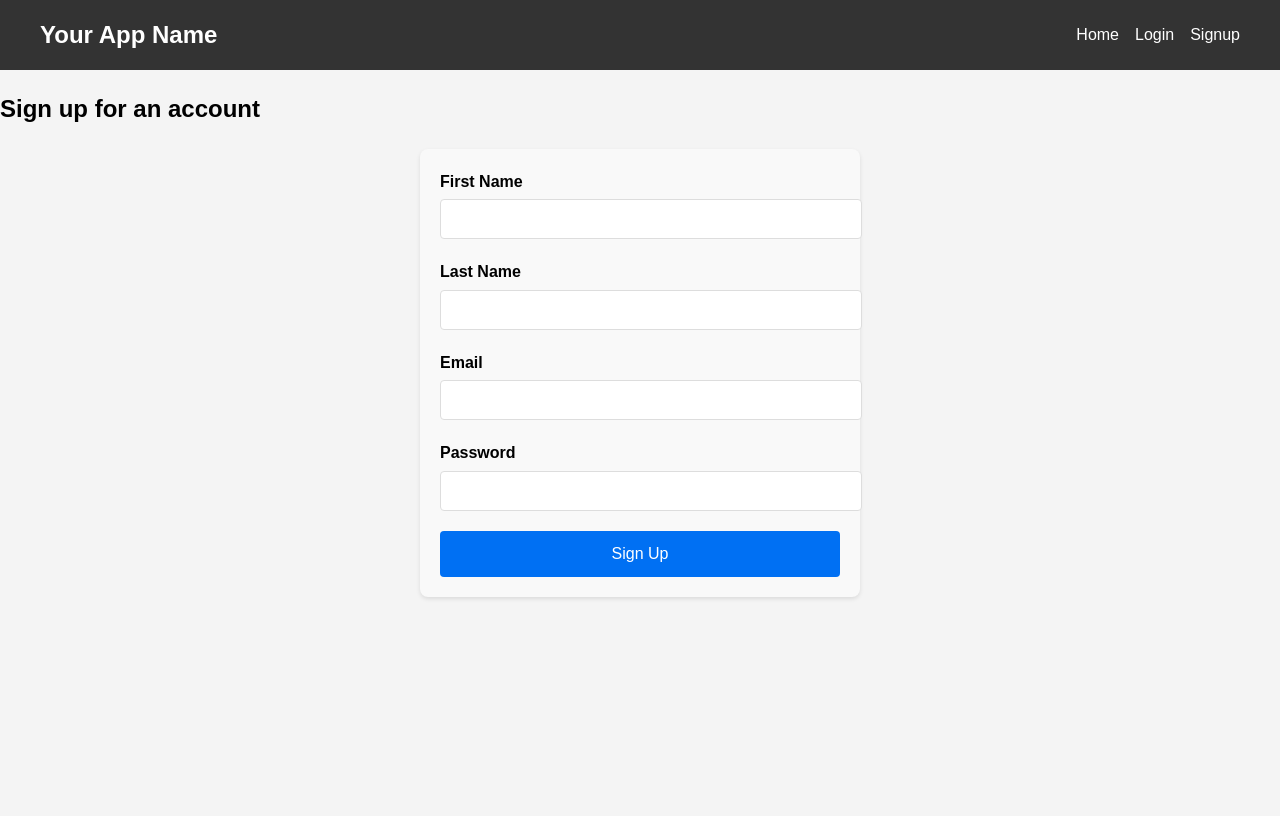
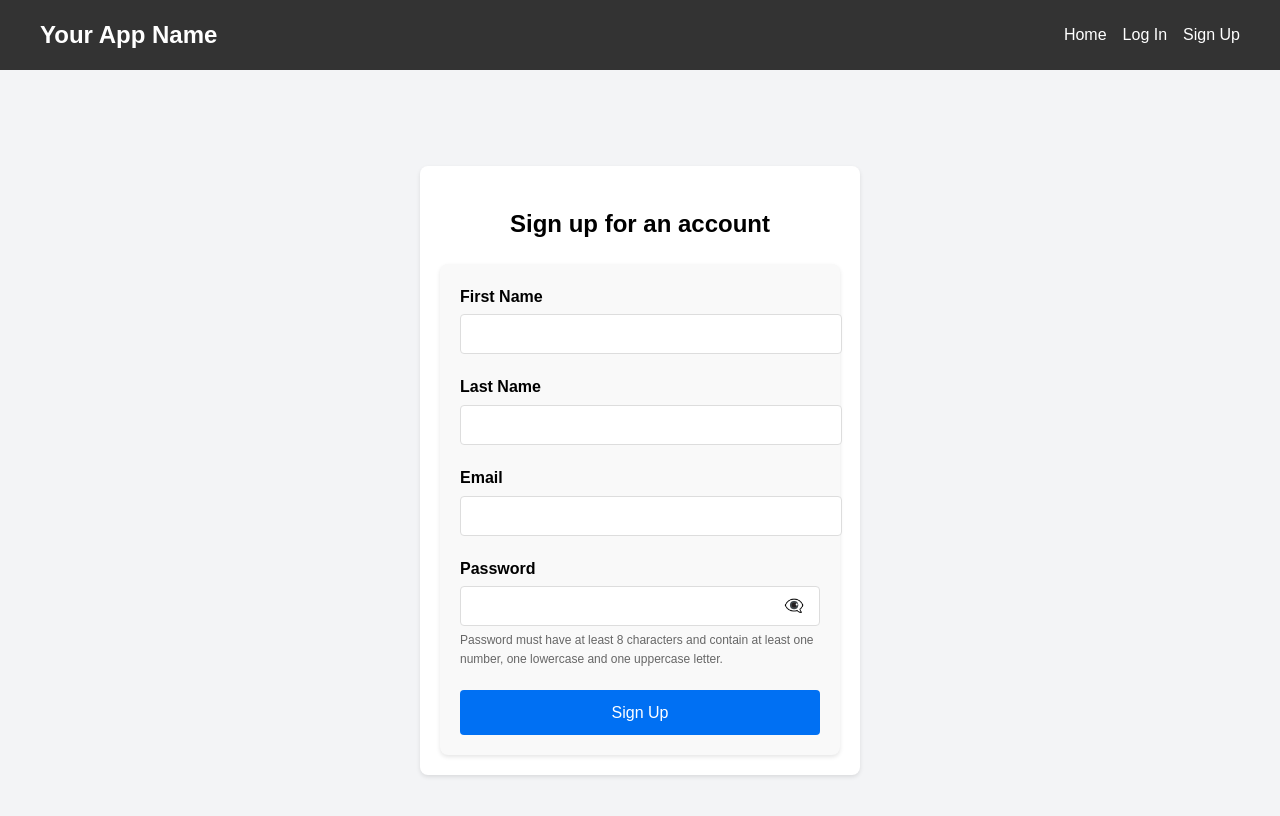
Before and after one commit to Thomaaseth/Warrantly, a Next.js app in the folder frontend/: page /signup in a window 1280 px wide. Shown: the top 816 px of the page. Built offline with nearby package versions, Linux system fonts and the light colour scheme; no server answers.

Commit message:
added qol and proper error handling

```diff
--- /dev/null
+++ b/frontend/src/app/login/Login.module.css
@@ -0,0 +1,29 @@
+.container {
+    min-height: 100vh;
+    display: flex;
+    align-items: center;
+    justify-content: center;
+    background-color: #f3f4f6;
+  }
+
+  .formWrapper {
+    max-width: 400px;
+    width: 100%;
+    padding: 20px;
+    background-color: white;
+    border-radius: 8px;
+    box-shadow: 0 2px 4px rgba(0, 0, 0, 0.1);
+  }
+
+  .title {
+    font-size: 24px;
+    font-weight: bold;
+    text-align: center;
+    margin-bottom: 20px;
+  }
+
+  .error {
+    color: #d32f2f;
+    text-align: center;
+    margin-bottom: 10px;
+  }
--- /dev/null
+++ b/frontend/src/app/signup/Signup.module.css
@@ -0,0 +1,29 @@
+.container {
+    min-height: 100vh;
+    display: flex;
+    align-items: center;
+    justify-content: center;
+    background-color: #f3f4f6;
+  }
+
+  .formWrapper {
+    max-width: 400px;
+    width: 100%;
+    padding: 20px;
+    background-color: white;
+    border-radius: 8px;
+    box-shadow: 0 2px 4px rgba(0, 0, 0, 0.1);
+  }
+
+  .title {
+    font-size: 24px;
+    font-weight: bold;
+    text-align: center;
+    margin-bottom: 20px;
+  }
+
+  .error {
+    color: #d32f2f;
+    text-align: center;
+    margin-bottom: 10px;
+  }
--- a/frontend/src/app/signup/page.js
+++ b/frontend/src/app/signup/page.js
@@ -3,9 +3,10 @@
 import { useState } from 'react';
 import { useRouter } from 'next/navigation';
 import AuthForm from '@/components/AuthForms';
-// import { signup } from '@/lib/api';
 import { useAuth } from '@/context/AuthContext';
 import { toast } from 'react-toastify';
+import { TOAST_MESSAGES } from '@/utils/toastMessage';
+import styles from './Signup.module.css'
 
 export default function Signup() {
     const [error, setError] = useState('');
@@ -18,20 +19,23 @@ export default function Signup() {
             toast.success(TOAST_MESSAGES.SIGNUP_SUCCESS);
             router.push('/login');
         } catch (err) {
-            setError(err.message || 'An error occured during signup. Please try again.');
-            toast.error('An error occurred during signup.')
+            console.error('Signup error:', err);
+            setError(err.message || 'An error occurred during signup');
+            if (err.message === 'User already exists.') {
+                toast.error(TOAST_MESSAGES.ACCOUNT_EXISTS);
+            } else {
+                toast.error(TOAST_MESSAGES.GENERIC_ERROR);
+            }
         }
     };
 
     return (
-        <div className="min-h-screen flex items-center justify-center bg-gray-50 py-12 px-4 sm:px-6 lg:px-8">
-        <div className="max-w-md w-full space-y-8">
-          <div>
-            <h2 className="mt-6 text-center text-3xl font-extrabold text-gray-900">Sign up for an account</h2>
-          </div>
-          {error && <p className="text-center text-red-600">{error}</p>}
-          <AuthForm onSubmit={handleSignup} isSignup={true} />
+        <div className={styles.container}>
+            <div className={styles.formWrapper}>
+                <h2 className={styles.title}>Sign up for an account</h2>
+                {error && <p className={styles.error}>{error}</p>}
+                <AuthForm onSubmit={handleSignup} isSignup={true} />
+            </div>
         </div>
-      </div>
-    )
+    );
 }
--- a/frontend/src/components/AuthForms.js
+++ b/frontend/src/components/AuthForms.js
@@ -1,13 +1,23 @@
 "use client"
 
+import React, { useState } from 'react';
 import { useForm } from 'react-hook-form';
 import { yupResolver } from '@hookform/resolvers/yup';
 import * as yup from 'yup';
 import styles from './AuthForms.module.css';
 
 const schema = yup.object().shape({
-    email: yup.string().email('Invalid email').required('Email is required'),
-    password: yup.string().min(8, 'Password must be at least 8 characters.').required('Password is required.'),
+  email: yup
+    .string()
+    .email('Please provide a valid email address.')
+    .required('Email is required.'),
+  password: yup
+    .string()
+    .matches(
+      /(?=.*\d)(?=.*[a-z])(?=.*[A-Z]).{8,}/,
+      'Password must have at least 8 characters and contain at least one number, one lowercase and one uppercase letter.'
+    )
+    .required('Password is required.'),
   firstName: yup.string().when('isSignup', {
     is: true,
     then: yup.string().required('First name is required.'),
@@ -19,10 +29,13 @@ const schema = yup.object().shape({
 });
 
 export default function AuthForm({ onSubmit, isSignup }) {
+    const [showPassword, setShowPassword] = useState(false);
     const { register, handleSubmit, formState: { errors } } = useForm({
         resolver: yupResolver(schema),
         context: { isSignup },
     });
+
+    const togglePasswordVisibility = () => setShowPassword(!showPassword);
 
     return (
       <form onSubmit={handleSubmit(onSubmit)} className={styles.form}>
@@ -62,13 +75,27 @@ export default function AuthForm({ onSubmit, isSignup }) {
         </div>
         <div className={styles.formGroup}>
           <label htmlFor="password" className={styles.label}>Password</label>
+            <div className={styles.passwordInput}>
               <input
-                    type="password"
+                type={showPassword ? "text" : "password"}
                 id="password"
                 {...register('password')}
                 className={styles.input}
               />
+              <button
+              type="button"
+              onClick={togglePasswordVisibility}
+              className={styles.passwordToggle}
+              >
+                 {showPassword ? '👁️' : '👁️‍🗨️'}
+              </button>
+            </div>
           {errors.password && <p className={styles.error}>{errors.password.message}</p>}
+            {isSignup && (
+              <p className={styles.passwordRules}>
+                Password must have at least 8 characters and contain at least one number, one lowercase and one uppercase letter.
+              </p>
+            )}
         </div>
         <button type="submit" className={styles.button}>
           {isSignup ? 'Sign Up' : 'Log In'}
--- a/frontend/src/components/AuthForms.module.css
+++ b/frontend/src/components/AuthForms.module.css
@@ -46,3 +46,23 @@
 .button:hover {
     background-color: #0051a8;
 }
+
+.passwordInput {
+    position: relative;
+    display: flex;
+    align-items: center;
+  }
+
+  .passwordToggle {
+    position: absolute;
+    right: 10px;
+    background: none;
+    border: none;
+    cursor: pointer;
+  }
+
+  .passwordRules {
+    font-size: 12px;
+    color: #666;
+    margin-top: 5px;
+  }
--- a/frontend/src/components/Navbar.js
+++ b/frontend/src/components/Navbar.js
@@ -46,10 +46,10 @@ const Navbar = () => {
                     ) : (
                         <>
                             <Link href="/login" className={styles.navLink}>
-                                Login
+                                Log In
                             </Link>
                             <Link href="/signup" className={styles.navLink}>
-                                Signup
+                                Sign Up
                             </Link>
                         </>
                     )}
--- a/frontend/src/context/AuthContext.js
+++ b/frontend/src/context/AuthContext.js
@@ -2,6 +2,8 @@
 
 import React, { createContext, useContext, useState, useEffect } from 'react';
 import { login, signup } from '@/lib/api';
+import { toast } from 'react-toastify';
+import { TOAST_MESSAGES } from '@/utils/toastMessage';
 
 const AuthContext = createContext();
 
@@ -16,18 +18,21 @@ export const AuthProvider = ({ children }) => {
       // Validate token with your API
       // If valid, setUser
       console.log('Token found, setting user');
-      setUser({ token }); // Temporary, replace with actual user data
+      setUser(JSON.parse(localStorage.getItem('userData')));
     }
   }, []);
 
-  const loginUser = async (credentials) => {
+  const loginUser = async (loginData) => {
     try {
-      const data = await login(credentials);
-      console.log('Login successful, user data:', data.user);
-      setUser(data.user);
-      localStorage.setItem('token', data.token);
+      // loginData should already contain the user and authToken from the API response
+      const { user, authToken } = loginData;
+      setUser(user);
+      localStorage.setItem('token', authToken);
+      localStorage.setItem('userData', JSON.stringify(user));
+      return user;
     } catch (error) {
-      console.error('Login error:', error);
+      console.error('Error in loginUser:', error);
+      throw error;
     }
   };
 
@@ -35,10 +40,10 @@ export const AuthProvider = ({ children }) => {
     try {
       const data = await signup(userData);
       console.log('Signup successful, user data:', data.user);
-      setUser(data.user);
-      localStorage.setItem('token', data.token);
+      return data.user;
     } catch (error) {
-      console.error('Signup error:', error);
+      console.error('Signup error:', error.message);
+      throw error;
     }
   };
 
@@ -46,6 +51,8 @@ export const AuthProvider = ({ children }) => {
     console.log('Logging out, clearing user data');
     setUser(null);
     localStorage.removeItem('token');
+    localStorage.removeItem('userData');
+    toast.success(TOAST_MESSAGES.LOGOUT_SUCCESS);
   };
 
   console.log('Current user state:', user);
--- a/frontend/src/lib/api.js
+++ b/frontend/src/lib/api.js
@@ -8,29 +8,28 @@ const api = axios.create({
 export const signup = async (userData) => {
   try {
       const response = await api.post('/auth/signup', userData);
-        console.log('Signup response: ', response)
+      console.log('Signup response: ', response);
       return response.data;
   } catch (error) {
       console.log('Signup error: ', error.response || error);
-        if (error.response) {
-            throw error.response.data;
+      if (error.response && error.response.data && error.response.data.message) {
+          throw new Error(error.response.data.message);
       } else {
-            throw { message: 'An unexpected error occured.'}
+          throw new Error('An unexpected error occurred');
       }
-    };
+  }
 };
 
 export const login = async (credentials) => {
   try {
       const response = await api.post('/auth/login', credentials);
-      console.log('Login response:', response);
       return response.data;
   } catch (error) {
       console.error('Login error:', error.response || error);
-      if (error.response) {
+      if (error.response && error.response.data) {
           throw error.response.data;
       } else {
           throw { message: 'An unexpected error occurred' };
       }
+  }
 };
-}
--- a/frontend/src/utils/toastMessage.js
+++ b/frontend/src/utils/toastMessage.js
@@ -1,14 +1,17 @@
 export const TOAST_MESSAGES = {
     LOGIN_SUCCESS: 'Login successful!',
-    LOGIN_ERROR: 'An error occurred during login',
-    SIGNUP_SUCCESS: 'Signup successful! Please log in.',
-    SIGNUP_ERROR: 'An error occurred during signup',
+    LOGIN_ERROR: 'An error occurred during login. Please check email and/or password.',
+    NO_USER: 'No user found with this associated email. Please create an account.',
+    ACCOUNT_EXISTS: 'An account with this email already exists. Please use a different email or try logging in.',
+    SIGNUP_SUCCESS: 'Sign up successful! Please log in.',
+    SIGNUP_ERROR: 'An error occurred during signup. Please try again.',
     LOGOUT_SUCCESS: 'You have been successfully logged out.',
     GENERIC_ERROR: 'An unexpected error occurred. Please try again.',
     FORM_VALIDATION_ERROR: 'Please check your input and try again.',
     UNAUTHORIZED: 'You are not authorized to perform this action.',
     SESSION_EXPIRED: 'Your session has expired. Please log in again.',
     PASSWORD_RESET_SENT: 'Password reset instructions have been sent to your email.',
+    WRONG_PASSWORD: 'Incorrect password. Please try again.',
     PASSWORD_RESET_SUCCESS: 'Your password has been successfully reset.',
     PROFILE_UPDATE_SUCCESS: 'Your profile has been successfully updated.',
 };
```
Also changed, not shown: frontend/src/app/login/page.js (+28 -21 lines), 1 other file (tests, documents, lock files or other folders). Lines whose indentation alone changed are shown as unchanged.
